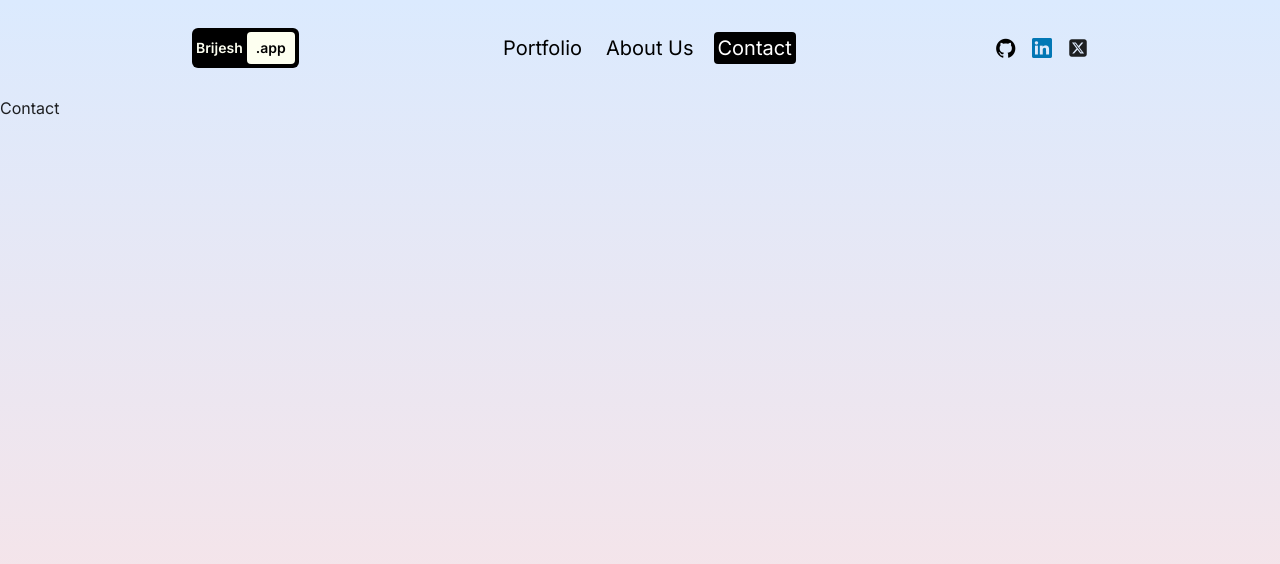
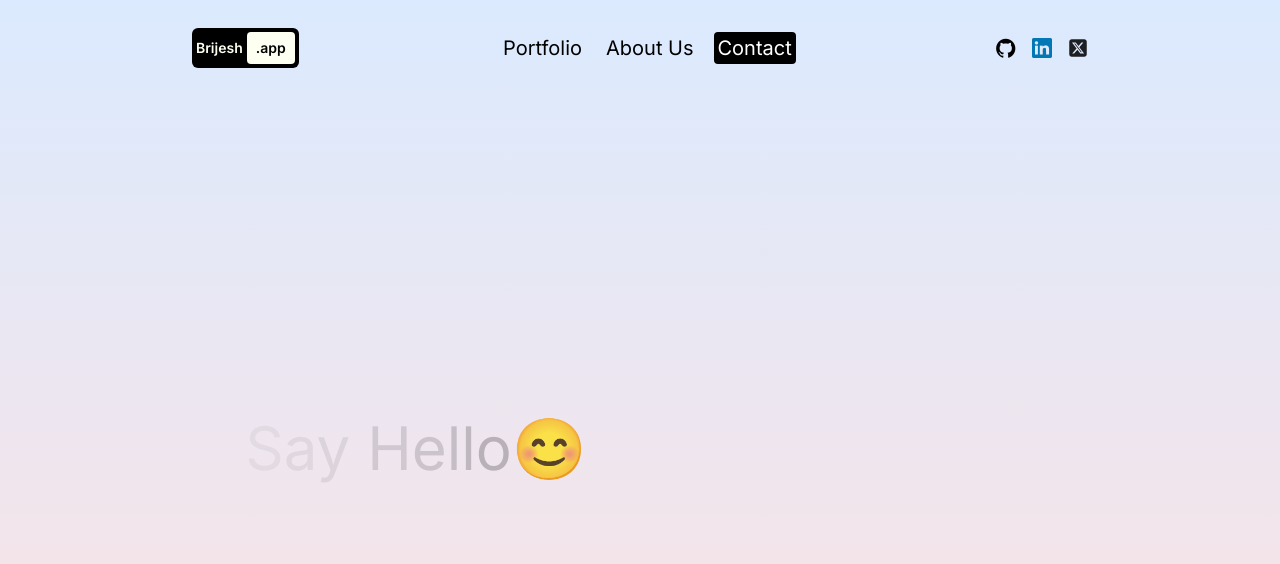
Before and after one commit to brij1728/brijesh-portfolio_, a Next.js app: page /contact in a window 1280 px wide. Shown: the top 564 px of the page. Built offline with nearby package versions, Linux system fonts and the light colour scheme.

Commit message:
feat: Add text animation to ContactPage
- Implement text animation on the ContactPage using framer-motion library
- Add motion effects to the 'Say Hello' text for a visually engaging experience
- Use useRef and useInView hooks to trigger animations based on viewport visibility

```diff
--- a/src/app/contact/page.tsx
+++ b/src/app/contact/page.tsx
@@ -3,14 +3,37 @@
 import { motion } from 'framer-motion';
 
 const ContactPage = () => {
+  const text = 'Say Hello';
+
   return (
     <motion.div
-      className='h-full '
+      className='h-full'
       initial={{ y: '-200vh' }}
       animate={{ y: '0%' }}
       transition={{ duration: 1 }}
     >
-      <h2>Contact</h2>
+      <div className='h-full flex flex-col lg:flex-row px-4 sm:px-8 md:px-12 lg:px-20 xl:px-48'>
+        {/* TEXT CONTAINER */}
+        <div className='h-1/2 lg:h-full lg:w-1/2 flex items-center justify-center text-6xl'>
+          <div>
+            {text.split('').map((letter, index) => (
+              <motion.span
+                key={index}
+                initial={{ opacity: 1 }}
+                animate={{ opacity: 0 }}
+                transition={{
+                  duration: 3,
+                  repeat: Infinity,
+                  delay: index * 0.1,
+                }}
+              >
+                {letter}
+              </motion.span>
+            ))}
+            😊
+          </div>
+        </div>
+      </div>
     </motion.div>
   );
 };
```
